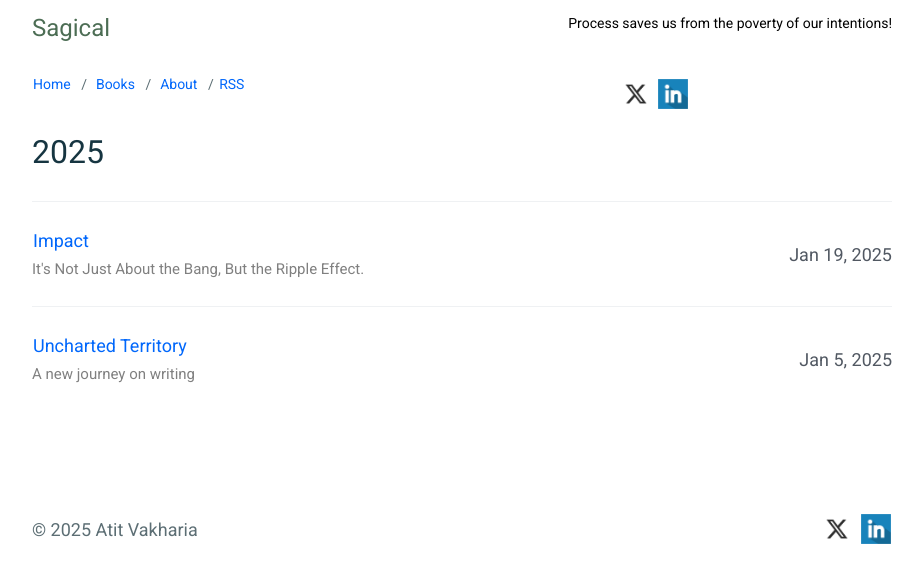
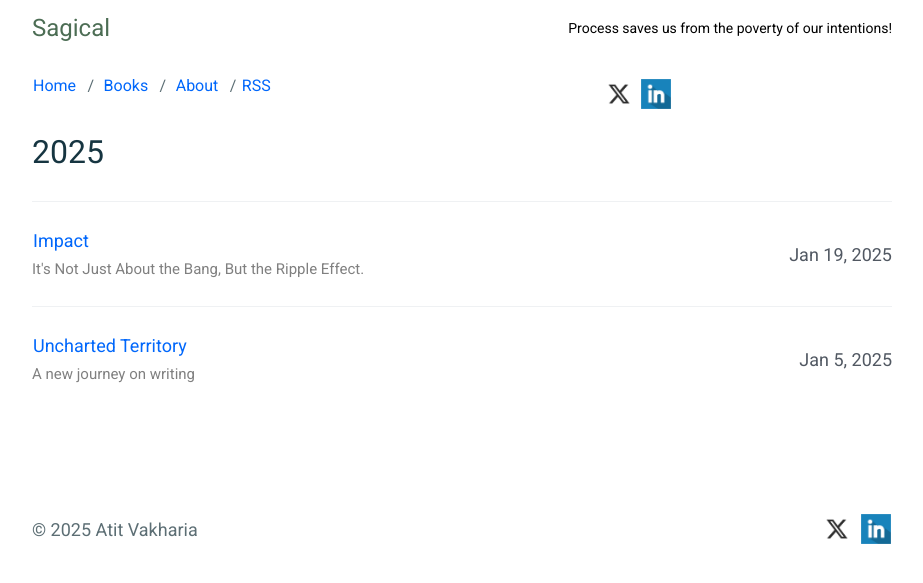
Before and after one commit to mkchoi212/paper-jekyll-theme, a Jekyll site: the page built from index.html, in a window 1280 px wide. Shown: the top 583 px of the page, without its empty margins (178-1101 px from the left). Built offline with Jekyll 4.4.1, drawn with Linux system fonts in a browser that asks for light colours.

Commit message:
Update header.html

```diff
--- a/_includes/header.html
+++ b/_includes/header.html
@@ -1,14 +1,14 @@
 <header class="c-page__header">
   <div style="float: left; width: 45%;"><h1 style="color: #4c6d54;">{{ site.title }}</h1></div>
-  <div style="float: right; text-align: right; width: 50%; font-size: 14px; margin-top: 5px;">Process saves us from the poverty of our intentions!</div>
+  <div style="float: right; text-align: right; width: 50%; font-size: 14px; margin-top: 10px;">Process saves us from the poverty of our intentions!</div>
   <p><br/></p>
-  <div style="float: left; width: 66%; font-size: 14px;">
+  <div style="float: left; width: 66%; font-size: 16px;">
     <a href="{{ "/" | prepend: site.baseurl }}">Home</a>
     <span class="u-separate"></span> <a href="{{ "/books/" | prepend: site.baseurl }}">Books</a>
     <span class="u-separate"></span> <a href="{{ "/about/" | prepend: site.baseurl }}">About</a>
     <span class="u-separate"></span><a href="{{ "/feed.xml" | prepend: site.baseurl }}">RSS</a>
   </div>
-  <div style="float: right; width: 32%;">
+  <div style="float: right; margin-right: 2%; width: 32%;">
     {% if site.twitter_username %}
       <a href="https://twitter.com/{{ site.twitter_username }}">
         <img src="{{ site.baseurl }}/assets/x.png" alt="X" width="36" height="36" />
```
